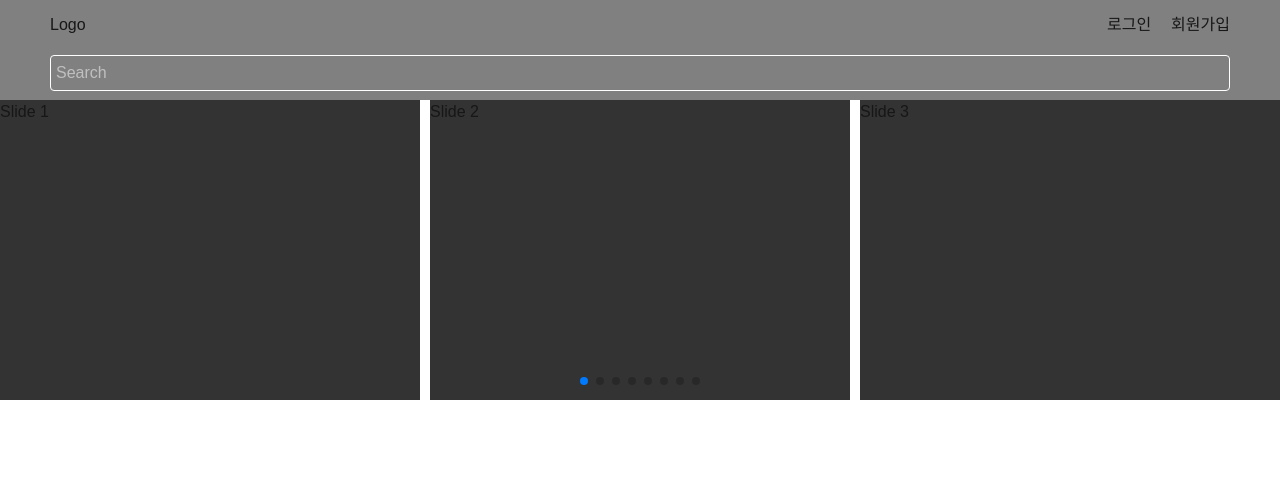
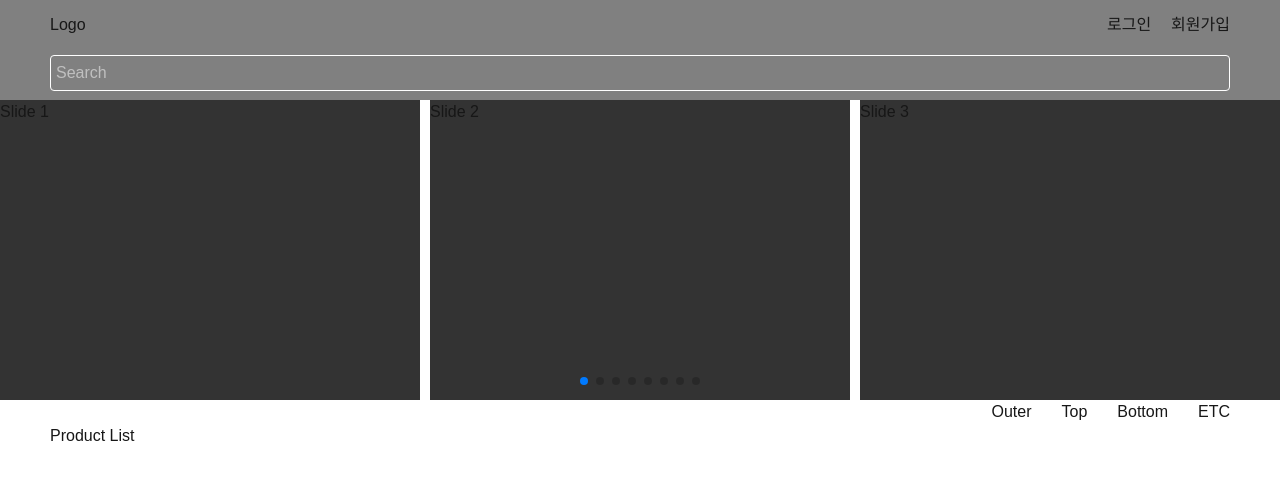
Before and after one commit to DevWonny/Shopmarker, a Next.js app: page / in a window 1280 px wide. Shown: the top 480 px of the page. Built offline with nearby package versions, Linux system fonts and the light colour scheme.

Commit message:
main product list tab 스타일 적용

```diff
--- a/app/page.tsx
+++ b/app/page.tsx
@@ -28,7 +28,16 @@ export default function Main() {
         <SwiperSlide>Slide 10</SwiperSlide>
       </Swiper>
 
-      <div className="product-container"></div>
+      <div className="product-container flex flex-col">
+        <div className="product-tab-container flex justify-end">
+          <button>Outer</button>
+          <button>Top</button>
+          <button>Bottom</button>
+          <button>ETC</button>
+        </div>
+
+        <div className="product-test">Product List</div>
+      </div>
     </div>
   );
 }
--- a/styles/app/page.scss
+++ b/styles/app/page.scss
@@ -5,4 +5,14 @@ div.main-wrap {
       background-color: #333;
     }
   }
+
+  div.product-container {
+    padding: 0 50px;
+    div.product-tab-container {
+      gap: 30px;
+      button {
+        cursor: pointer;
+      }
+    }
+  }
 }
```
